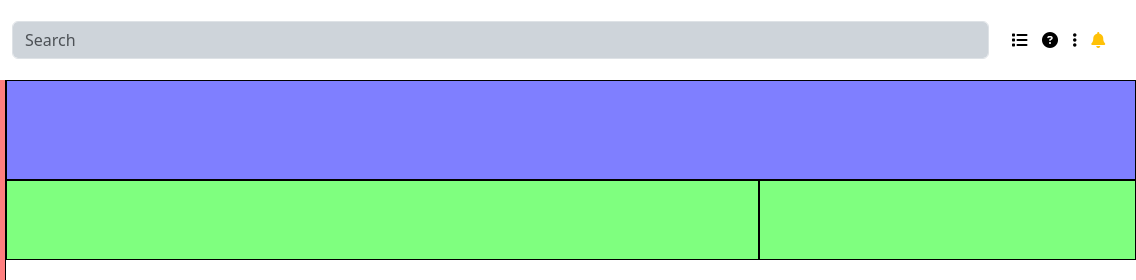
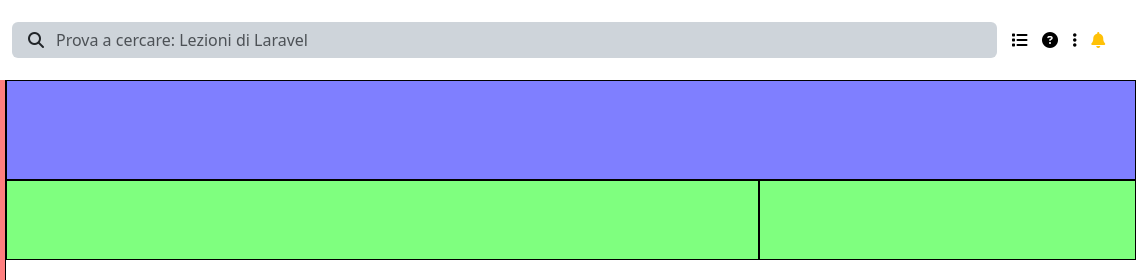
Before and after one commit to pierdomenicoguarnieri/html-css-bootstrap-dashboard, a plain HTML site: page index.html in a window 1280 px wide. Shown: the top 280 px of the page, 144-1280 px from the left. Drawn offline with nearby package versions, Linux system fonts and the light colour scheme.

Commit message:
fix: header searchbar icon

```diff
--- a/assets/css/style.css
+++ b/assets/css/style.css
@@ -32,9 +32,9 @@ header .pg-center-header{
   width: 80%;
 }
 
-header .pg-center-header input::placeholder::before{
-  font-family: "FontAwesome";
-  content: "\f002";
+header .pg-center-header .form-control{
+  border: 0;
+  box-shadow: none;
 }
 
 header .pg-right-header ul{
--- a/index.html
+++ b/index.html
@@ -20,9 +20,17 @@
         <img class="w-100" src="assets/img/logo.svg" alt="">
       </div>
 
-      <div class="pg-center-header">
+      <div class="pg-center-header bg-dark-subtle rounded-2">
         <form class="d-flex" role="search">
-          <input class="form-control me-2 bg-dark-subtle" type="search" placeholder="Search" aria-label="Search">
+          <div class="pg-input-search d-flex align-items-center h-100 w-100 px-3">
+            <div class="pg-icon-search">
+              <i class="fa-solid fa-magnifying-glass"></i>
+            </div>
+            <div class="pg-search-bar w-100">
+              <input class="form-control me-2 bg-transparent" type="search" placeholder="Prova a cercare: Lezioni di Laravel" aria-label="Search">
+            </div>
+          </div>
+
         </form>
       </div>
 
```
